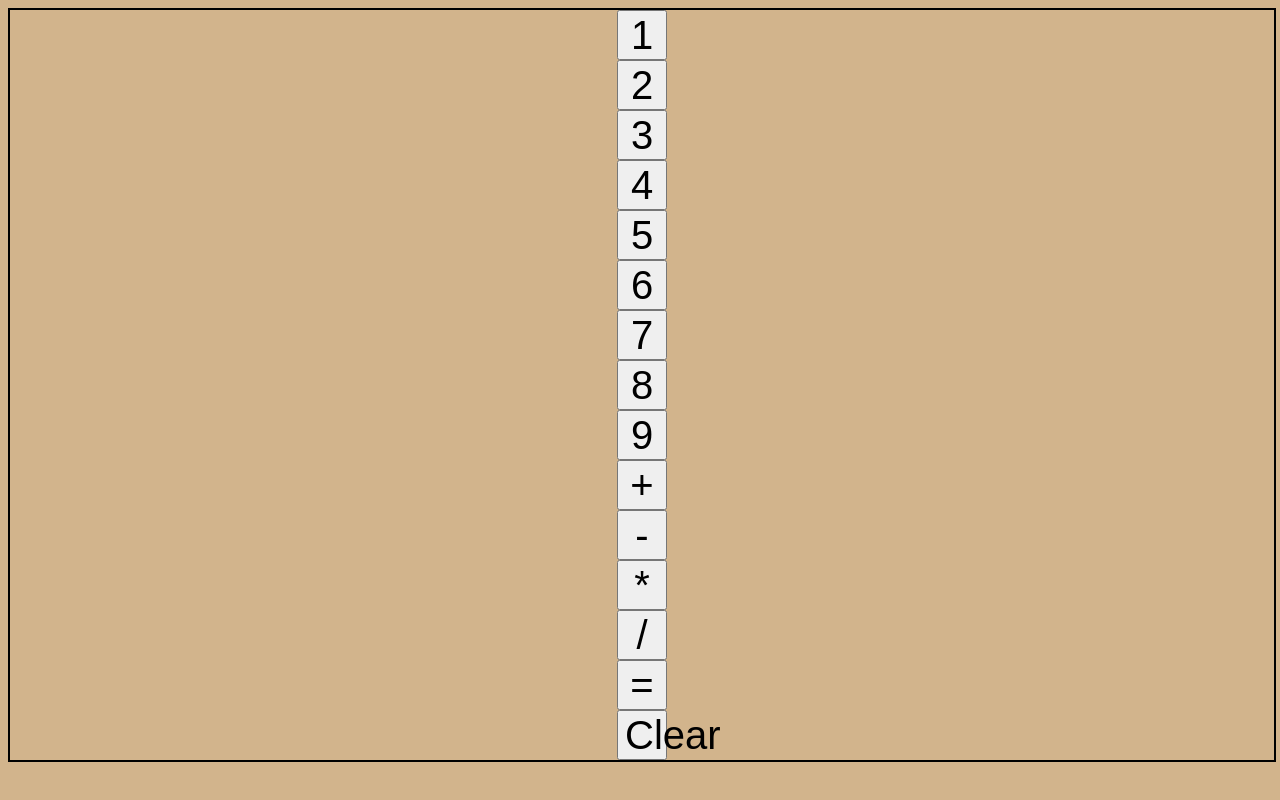
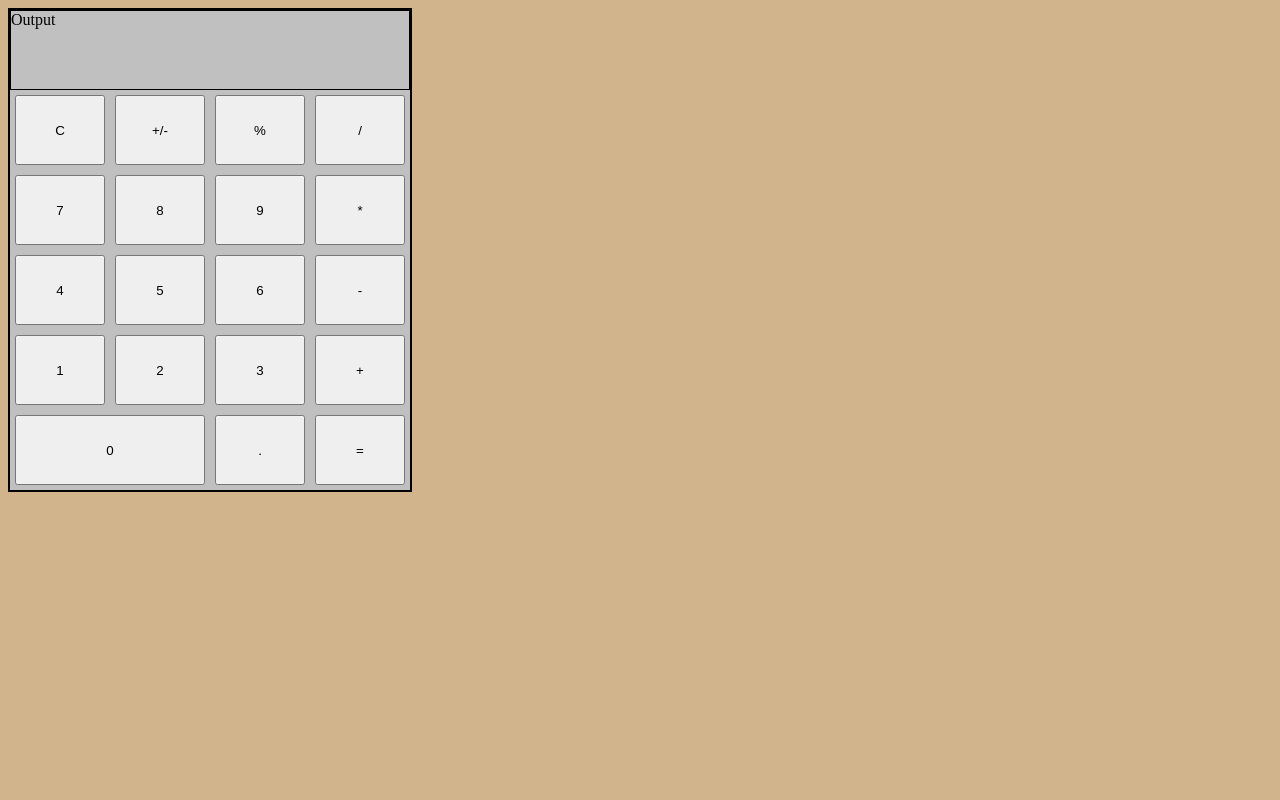
Before and after one commit to yourmanvonte/CalculatorProj, a plain HTML site: page index.html in a window 1280 px wide. Drawn offline with Linux system fonts and the light colour scheme.

Commit message:
updated commit

```diff
--- a/index.css
+++ b/index.css
@@ -3,17 +3,26 @@ body {
 }
 
 .container {
-  display: flex;
-  justify-content: center;
-  align-items: center;
-  height: 100%;
-  width: 100%;
-  flex-direction: column;
+  display: grid;
+  grid-template-columns: repeat(4, 1fr);
+  grid-auto-rows: 80px;
+  width: 400px;
   border: 2px solid black;
+  background-color: silver;
 }
 
-button {
-  width: 50px;
-  height: 50px;
-  font-size: 40px;
+.calc-button {
+  border: 2px solid D9D9D9;
+  margin: 5px;
 }
+
+.output {
+  grid-column-start: 1;
+  grid-column-end: 5;
+  border: 1px solid black;
+}
+
+.zero {
+  grid-column-start: 1;
+  grid-column-end: 3;
+}
--- a/index.html
+++ b/index.html
@@ -7,54 +7,29 @@
     <title>Calculator</title>
 </head>
 <body>
-    <div class="container">
-        <div class="calc-number">
-          <button onclick="">1</button>
-        </div>
-        <div class="calc-number">
-          <button onclick="">2</button>
-        </div>
-        <div class="calc-number">
-          <button onclick="">3</button>
-        </div>
-        <div class="calc-number">
-          <button onclick="">4</button>
-        </div>
-        <div class="calc-number">
-          <button onclick="">5</button>
-        </div>
-        <div class="calc-number">
-          <button onclick="">6</button>
-        </div>
-        <div class="calc-number">
-          <button onclick="">7</button>
-        </div>
-        <div class="calc-number">
-          <button onclick="">8</button>
-        </div>
-        <div class="calc-number">
-          <button onclick="">9</button>
-        </div>
-        <div class="calc-button">
-          <button onclick="" id="add">+</button>
-        </div>
-        <div class="calc-button">
-          <button onclick="" id="minus">-</button>
-        </div>
-        <div class="calc-button" id="multiply">
-          <button onclick="">*</button>
-        </div>
-        <div class="calc-button" id =divide>
-          <button onclick="">/</button>
-        </div>
-        <div class="calc-button" id="equals">
-          <button onclick="">=</button>
-        </div>
-        <div class="calc-button" id="clear">
-          <button onclick="">Clear</button>
-        </div>
-      </div>
+  <div class="container">
+    <div class="output">Output</div>
+    <button class="calc-button">C</button>
+    <button class="calc-button">+/-</button>
+    <button class="calc-button">%</button>
+    <button class="calc-button">/</button>
+    <button class="calc-button">7</button>
+    <button class="calc-button">8</button>
+    <button class="calc-button">9</button>
+    <button class="calc-button">*</button>
+    <button class="calc-button">4</button>
+    <button class="calc-button">5</button>
+    <button class="calc-button">6</button>
+    <button class="calc-button">-</button>
+    <button class="calc-button">1</button>
+    <button class="calc-button">2</button>
+    <button class="calc-button">3</button>
+    <button class="calc-button">+</button>
+    <button class="calc-button zero">0</button>
+    <button class="calc-button">.</button>
+    <button class="calc-button">=</button>
+  </div>
 
-   <script src="index.js"></script>
+  <script src="index.js"></script>
 </body>
 </html>
```
